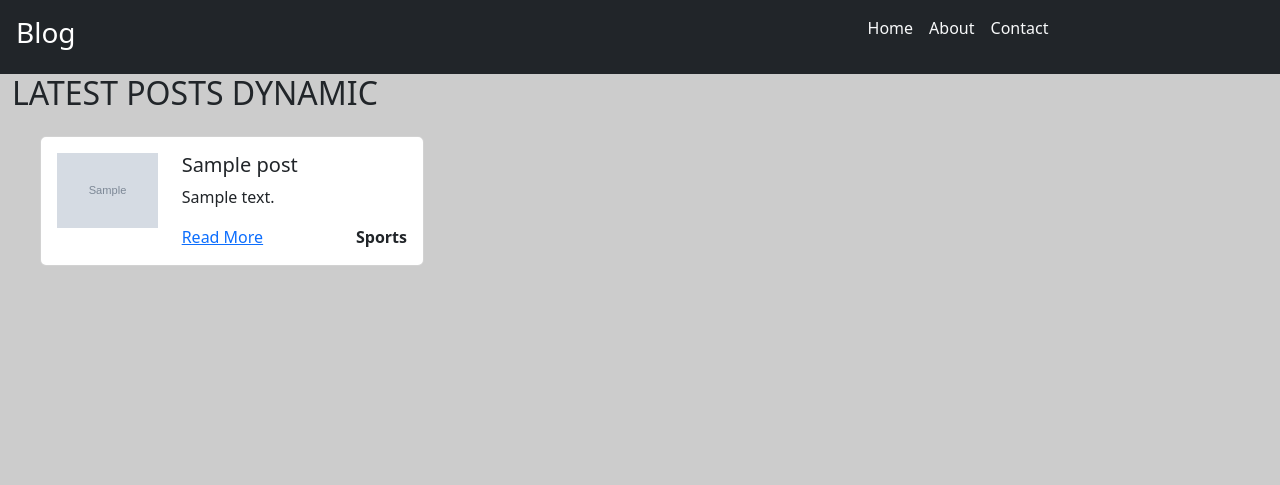
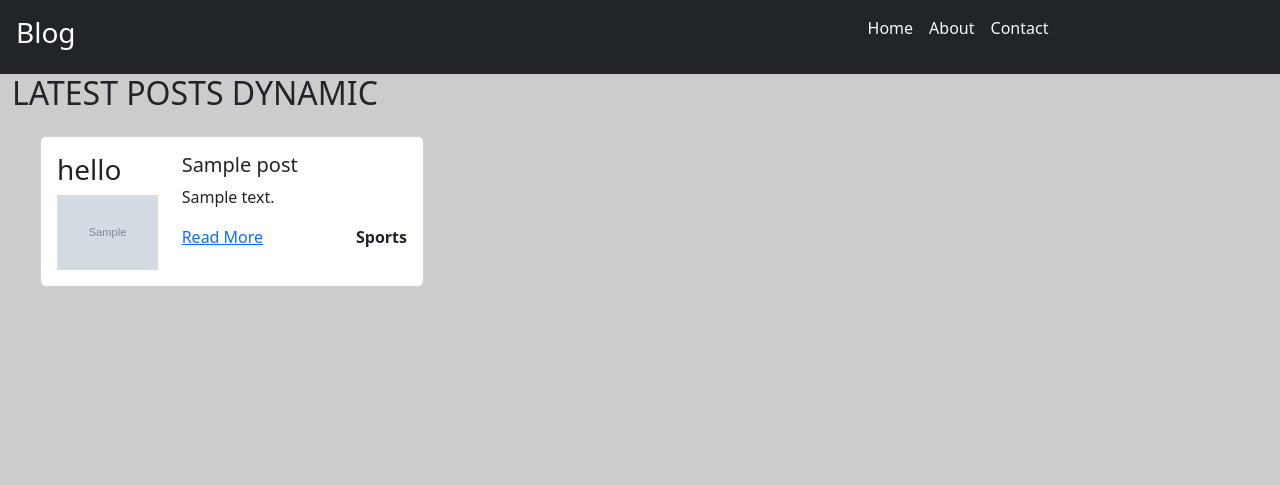
Before and after one commit to AntoJebi7/Django_Essentials_with_SQL_DB, a Django app: page /blog/ in a window 1280 px wide. Shown: the top 485 px of the page. Run offline with Django 5.2, Linux system fonts and the light colour scheme; tables that the repository leaves empty hold one stand-in row (values such as "Sample post"); grey boxes marked "Sample" are stand-in pictures.

Commit message:
h3 tag added

```diff
--- a/blog/management/commands/populate_posts.py
+++ b/blog/management/commands/populate_posts.py
@@ -6,6 +6,9 @@ from django.core.management.base import BaseCommand
 
 
     # to run with command
+
+
+
 
 class Command(BaseCommand):
     help = "This command inserts post data"
--- a/blog/templates/index.html
+++ b/blog/templates/index.html
@@ -60,6 +60,7 @@ read template_read.txt
                 <div class="card-body">
                     <div class="row">
                         <div class="col-md-4">
+                            <h3>hello</h3>
 
                             <img style="height:300 , width:300" src="{{ post.img_url }}" class="img-fluid" alt="...">
                         </div>
```
Also changed, not shown: blog/migrations/0001_initial.py, blog/templates/includes/footer.html (line endings or trailing spaces), blog/templates/includes/header.html (line endings or trailing spaces), blog/templates/includes/partial_templates.txt (line endings or trailing spaces).
